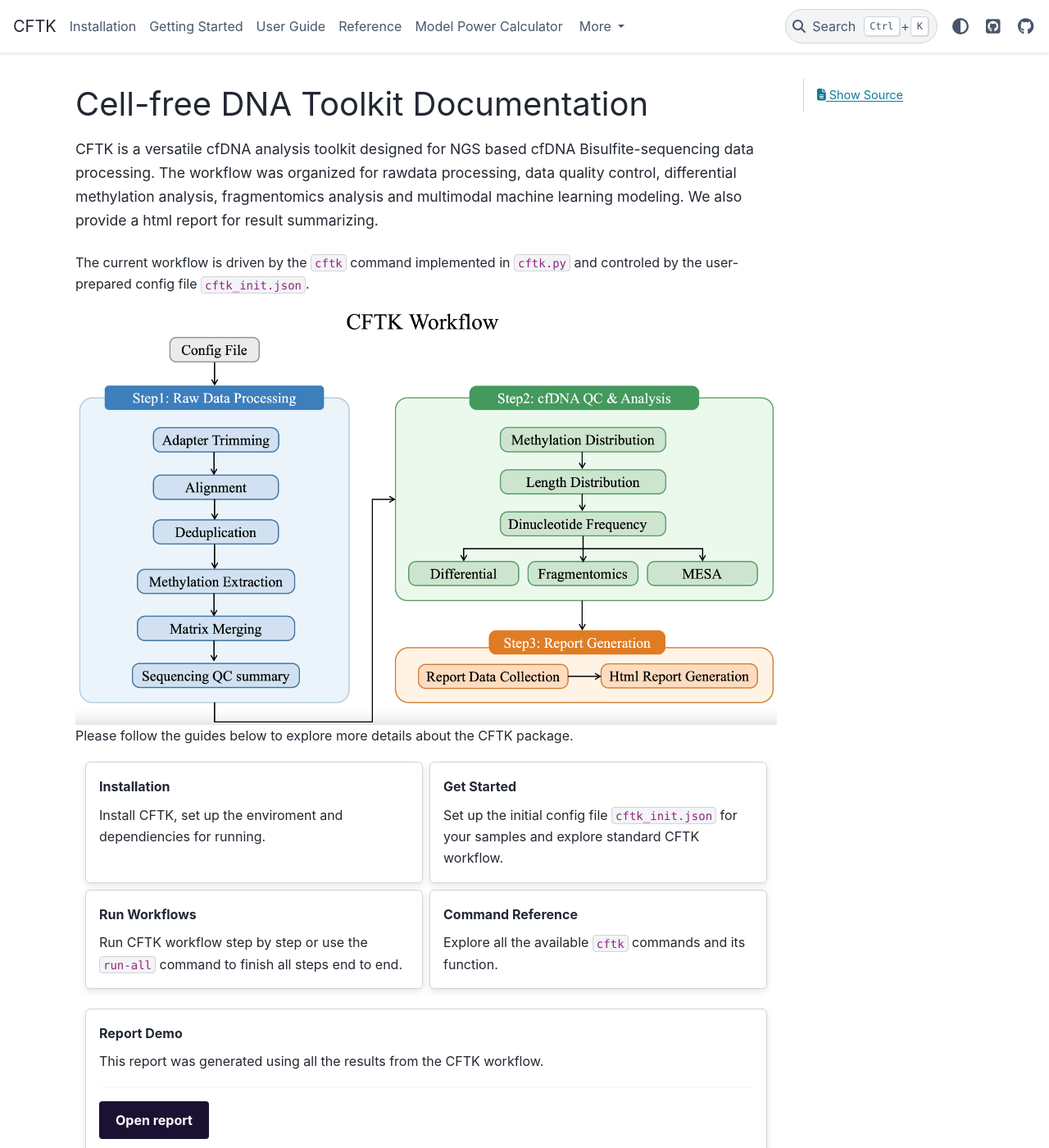
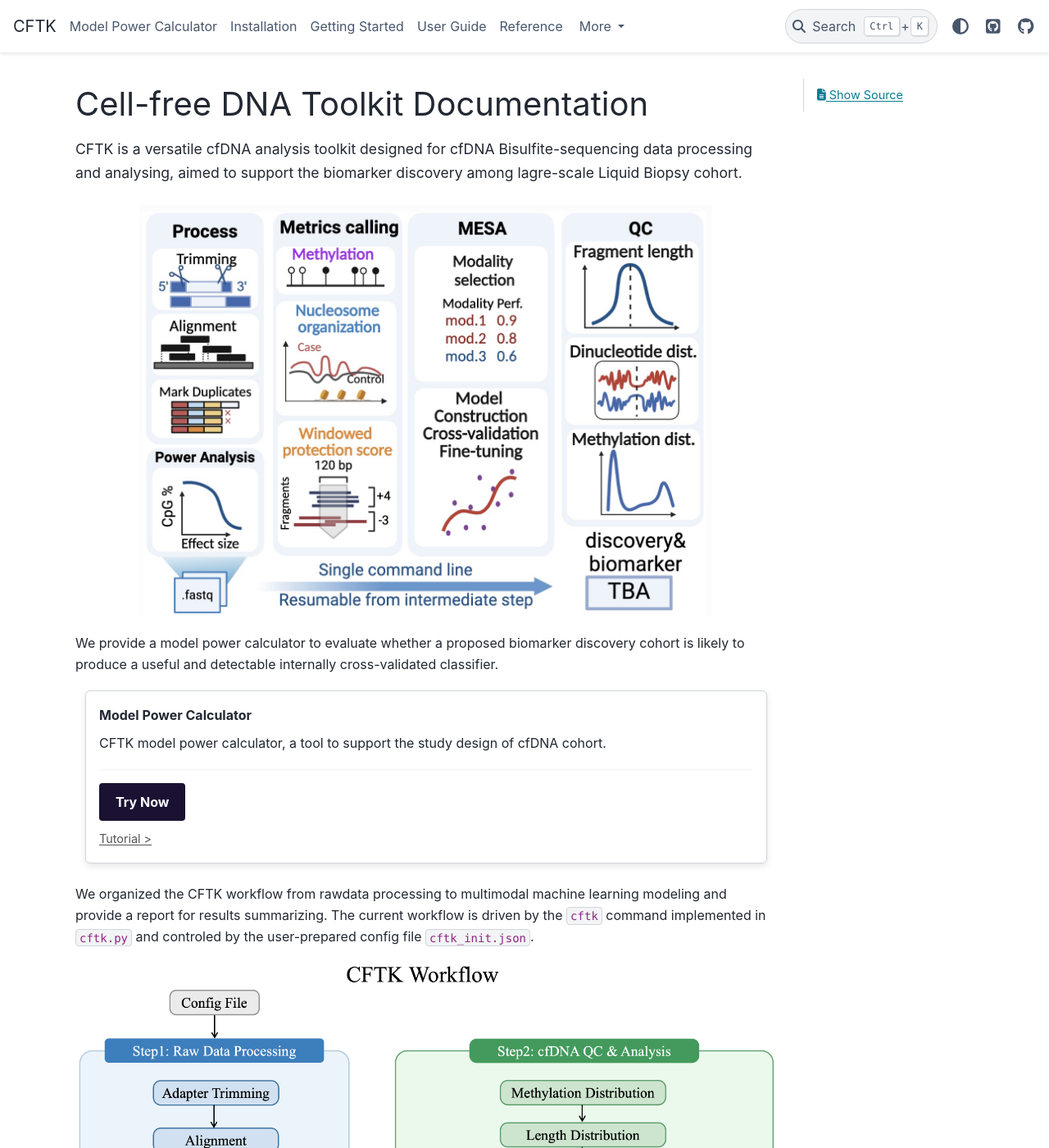
Before and after one commit to EwanXiong/CFTK, a Sphinx documentation site: the page built from docs/index.rst, in a window 1280 px wide and 1400 px high. Shown: the whole window at 82% size. Built offline with Sphinx 7.4.7 and the PyData theme 0.15.4, drawn with Linux system fonts in a browser that asks for light colours; some of the changed text lies outside the part shown.

Commit message:
update docs

```diff
--- a/docs/index.rst
+++ b/docs/index.rst
@@ -5,6 +5,7 @@ Cell-free DNA Toolkit Documentation
    :hidden:
    :caption: Start
 
+   user_guide/model_power_calculator
    installation
    getting_started
 
@@ -25,22 +26,39 @@ Cell-free DNA Toolkit Documentation
 .. toctree::
    :maxdepth: 1
    :hidden:
-   :caption: Interactive Tools
-
-   user_guide/model_power_calculator
-
-.. toctree::
-   :maxdepth: 1
-   :hidden:
    :caption: Project
 
    development
 
 .. rst-class:: cftk-hero
 
-CFTK is a versatile cfDNA analysis toolkit designed for NGS based cfDNA Bisulfite-sequencing data processing. The workflow was organized for rawdata processing, data quality control, differential methylation analysis, fragmentomics analysis and multimodal machine learning modeling. We also provide a html report for result summarizing.
+CFTK is a versatile cfDNA analysis toolkit designed for cfDNA Bisulfite-sequencing data processing and analysing, aimed to support the biomarker discovery among lagre-scale Liquid Biopsy cohort.
 
-The current workflow is driven by the ``cftk`` command implemented in ``cftk.py`` and controled by the user-prepared config file ``cftk_init.json``.
+.. raw:: html
+
+   <div style="text-align: center; margin: 20px 0;">
+       <img src="_static/cftk_diagram.svg" alt="Power Analysis Overview" style="width: 700px; max-width: 100%;">
+   </div>
+
+We provide a model power calculator to evaluate whether a proposed biomarker discovery cohort is likely to produce a useful and detectable internally cross-validated classifier.
+
+.. grid:: 1
+   :gutter: 2
+
+   .. grid-item-card:: Model Power Calculator
+
+      CFTK model power calculator, a tool to support the study design of cfDNA cohort.
+
+      .. raw:: html
+
+         <hr>
+         <a href="https://cftk-model-power.streamlit.app" target="_blank" style="display: inline-block; background-color: #1b1233; color: white; padding: 10px 20px; text-decoration: none; border-radius: 4px; font-weight: bold; margin-bottom: 8px;">Try Now</a>
+         <br>
+         <a href="user_guide/model_power_calculator.html" style="color: #555; text-decoration: underline; font-size: 0.9em;">Tutorial &gt;</a>
+
+
+
+We organized the CFTK workflow from rawdata processing to multimodal machine learning modeling and provide a report for results summarizing. The current workflow is driven by the ``cftk`` command implemented in ``cftk.py`` and controled by the user-prepared config file ``cftk_init.json``.
 
 .. image:: _static/cftk_workflow.png
    :alt: CFTK Workflow Overview
```
Also changed, not shown: docs/user_guide/model_power_calculator.rst (+30 -22 lines), docs/_static/cftk_diagram.svg (added), docs/_static/power_analysis.svg (added).
